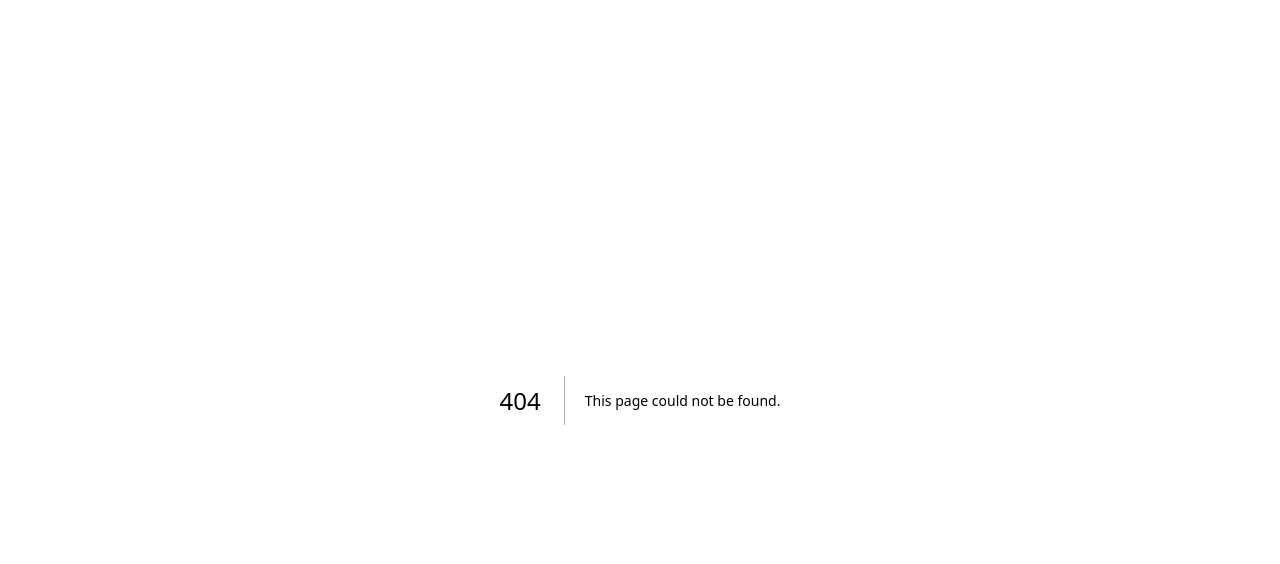
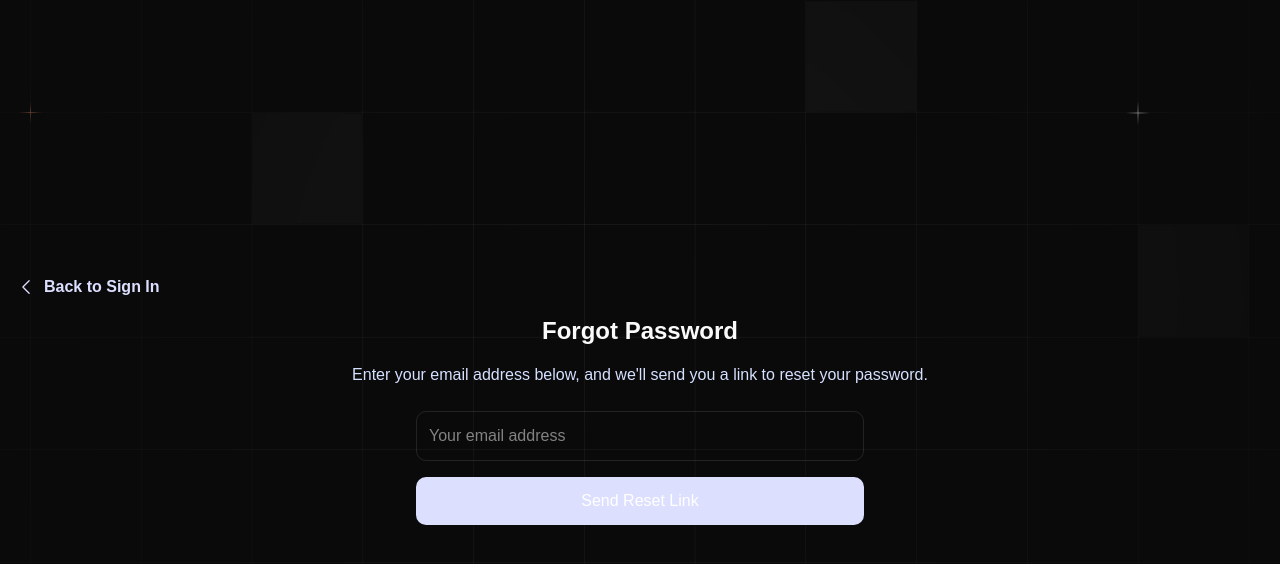
Before and after one commit to Yash312002/PrepMate-Virtual_AI_Mock_Interviewer, a Next.js app: page /forgot-password in a window 1280 px wide. Before the commit this address had no page. Shown: the top 564 px of the page. Built offline with nearby package versions, Linux system fonts and the light colour scheme; a web font is replaced by a local one.

Commit message:
Forgot Passowrd and Profile

```diff
--- a/app/(root)/layout.tsx
+++ b/app/(root)/layout.tsx
@@ -2,7 +2,7 @@ import Link from "next/link";
 import Image from "next/image";
 import { ReactNode } from "react";
 import { redirect } from "next/navigation";
-
+import ProfileDropdown from "@/components/ProfileDropdown";
 import { isAuthenticated } from "@/lib/actions/auth.action";
 import LogoutButton from "@/components/LogoutButton";
 
@@ -18,7 +18,8 @@ const Layout = async ({ children }: { children: ReactNode }) => {
           <h2 className="text-primary-100">PrepMate</h2>
         </Link>
 
-        <LogoutButton></LogoutButton>
+
+        <ProfileDropdown />
       </nav>
 
       {children}
--- /dev/null
+++ b/app/forgot-password/page.tsx
@@ -0,0 +1,86 @@
+"use client";
+
+import { useState } from "react";
+import { useRouter } from "next/navigation";
+import { sendPasswordResetEmail } from "firebase/auth";
+import { auth } from "@/firebase/client";
+import { toast } from "react-hot-toast";
+
+const ForgotPasswordPage = () => {
+  const [email, setEmail] = useState("");
+  const [isSubmitting, setIsSubmitting] = useState(false);
+  const router = useRouter();
+
+  const handleSubmit = async (e: React.FormEvent) => {
+    e.preventDefault();
+    setIsSubmitting(true);
+
+    try {
+      console.log("Sending password reset email to:", email);
+      await sendPasswordResetEmail(auth, email);
+      toast.success("Password reset email sent. Check your inbox.");
+      router.push("/sign-in"); // Redirect to sign-in page after success
+    } catch (error: any) {
+      console.error("Error sending password reset email:", error);
+      if (error.code === "auth/user-not-found") {
+        toast.error("No user found with this email address.");
+      } else if (error.code === "auth/invalid-email") {
+        toast.error("Invalid email address. Please check and try again.");
+      } else {
+        toast.error("Failed to send password reset email. Please try again.");
+      }
+    } finally {
+      setIsSubmitting(false);
+    }
+  };
+
+  return (
+    <div className="flex flex-col items-center justify-center min-h-screen p-4">
+      {/* Back Button */}
+      <button
+        onClick={() => router.push("/sign-in")}
+        className="self-start mb-4 text-primary-100 font-bold flex items-center gap-2"
+      >
+        <svg
+          xmlns="http://www.w3.org/2000/svg"
+          fill="none"
+          viewBox="0 0 24 24"
+          strokeWidth={1.5}
+          stroke="currentColor"
+          className="w-5 h-5"
+        >
+          <path
+            strokeLinecap="round"
+            strokeLinejoin="round"
+            d="M15.75 19.5L8.25 12l7.5-7.5"
+          />
+        </svg>
+        Back to Sign In
+      </button>
+
+      <h1 className="text-2xl font-bold mb-4">Forgot Password</h1>
+      <p className="text-center mb-6">
+        Enter your email address below, and we'll send you a link to reset your password.
+      </p>
+      <form onSubmit={handleSubmit} className="w-full max-w-md space-y-4">
+        <input
+          type="email"
+          placeholder="Your email address"
+          value={email}
+          onChange={(e) => setEmail(e.target.value)}
+          className="w-full p-3 border rounded-lg"
+          required
+        />
+        <button
+          type="submit"
+          className="w-full p-3 bg-primary-100 text-white rounded-lg"
+          disabled={isSubmitting}
+        >
+          {isSubmitting ? "Sending..." : "Send Reset Link"}
+        </button>
+      </form>
+    </div>
+  );
+};
+
+export default ForgotPasswordPage;
--- /dev/null
+++ b/app/profile/page.tsx
@@ -0,0 +1,11 @@
+// filepath: d:\PrepMate\prep-mate\PrepMate\app\profile\page.tsx
+const ProfilePage = () => {
+    return (
+      <div className="p-4">
+        <h1 className="text-2xl font-bold">Your Profile</h1>
+        <p>Welcome to your profile page!</p>
+      </div>
+    );
+  };
+
+  export default ProfilePage;
--- a/components/AuthForm.tsx
+++ b/components/AuthForm.tsx
@@ -147,6 +147,14 @@ const AuthForm = ({ type }: { type: FormType }) => {
           </form>
         </Form>
 
+        {isSignIn && (
+          <p className="text-center text-sm">
+            <Link href="/forgot-password" className="text-user-primary font-bold">
+              Forgot Password?
+            </Link>
+          </p>
+        )}
+
         <p className="text-center">
           {isSignIn ? "No account yet?" : "Have an account already?"}
           <Link
--- /dev/null
+++ b/components/ProfileDropdown.tsx
@@ -0,0 +1,68 @@
+// filepath: d:\PrepMate\prep-mate\PrepMate\components\ProfileDropdown.tsx
+"use client";
+
+import { useState } from "react";
+import { useRouter } from "next/navigation";
+
+const ProfileDropdown = () => {
+  const [isOpen, setIsOpen] = useState(false);
+  const router = useRouter();
+
+  const toggleDropdown = () => {
+    setIsOpen((prev) => !prev);
+  };
+
+  const handleLogout = async () => {
+    // Call your logout API
+    await fetch("/api/logout", { method: "POST" });
+    router.push("/sign-in");
+  };
+
+  return (
+    <div className="relative">
+      {/* Hamburger Icon */}
+      <button
+        onClick={toggleDropdown}
+        className="p-2 rounded-full hover:bg-gray-200"
+        aria-label="Profile Menu"
+      >
+        <svg
+          xmlns="http://www.w3.org/2000/svg"
+          fill="none"
+          viewBox="0 0 24 24"
+          strokeWidth={1.5}
+          stroke="currentColor"
+          className="w-6 h-6"
+        >
+          <path
+            strokeLinecap="round"
+            strokeLinejoin="round"
+            d="M3.75 5.25h16.5M3.75 12h16.5M3.75 18.75h16.5"
+          />
+        </svg>
+      </button>
+
+      {/* Dropdown Menu */}
+      {isOpen && (
+        <div className="absolute right-0 mt-2 w-48 bg-white border rounded-lg shadow-lg">
+          <ul className="py-2">
+            <li
+              onClick={() => router.push("/profile")}
+              className="px-4 py-2 hover:bg-gray-100 cursor-pointer text-black"
+            >
+              View Profile
+            </li>
+            <li
+              onClick={handleLogout}
+              className="px-4 py-2 hover:bg-gray-100 cursor-pointer text-red-500"
+            >
+              Logout
+            </li>
+          </ul>
+        </div>
+      )}
+    </div>
+  );
+};
+
+export default ProfileDropdown;
--- a/package.json
+++ b/package.json
@@ -23,9 +23,11 @@
     "lucide-react": "^0.482.0",
     "next": "15.2.2",
     "next-themes": "^0.4.6",
+    "pdf-parse": "^1.1.1",
     "react": "^19.0.0",
     "react-dom": "^19.0.0",
     "react-hook-form": "^7.54.2",
+    "react-hot-toast": "^2.5.2",
     "sonner": "^2.0.1",
     "tailwind-merge": "^3.0.2",
     "tailwindcss-animate": "^1.0.7",
```
Also changed, not shown: 1 other file (tests, documents, lock files or other folders).
